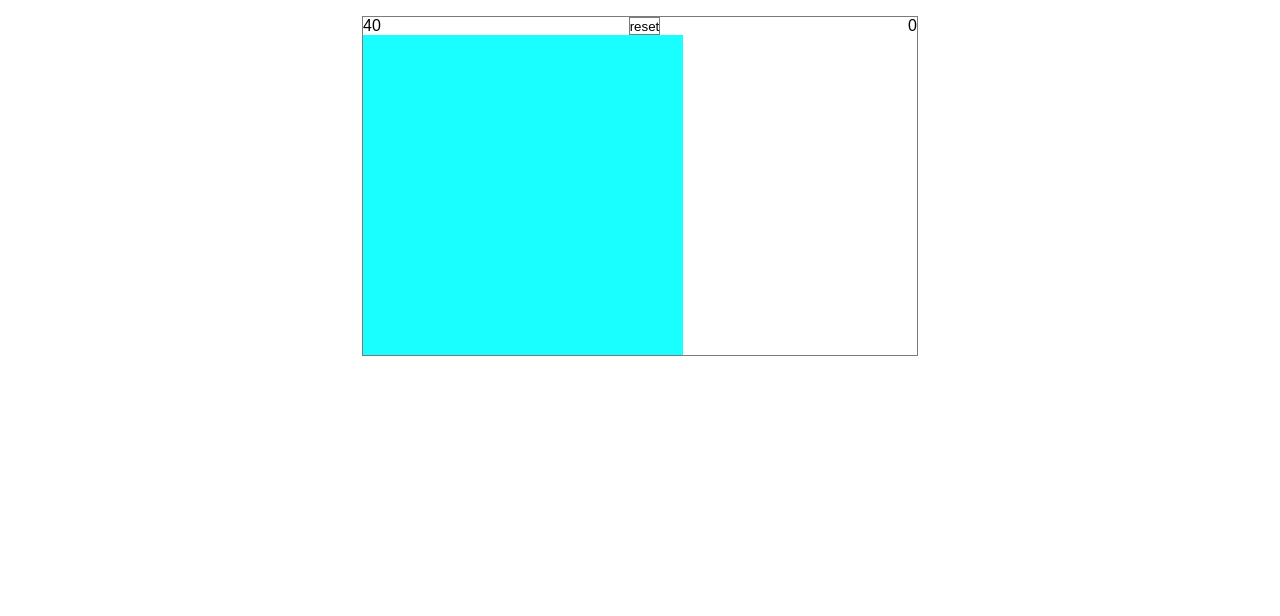
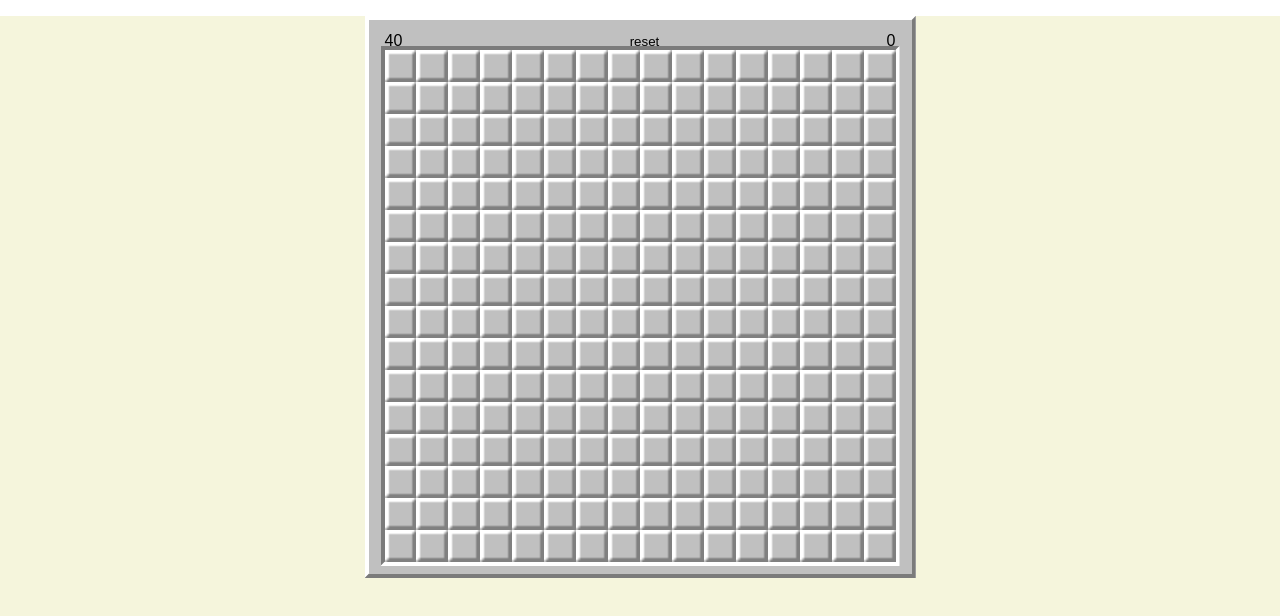
Before and after one commit to irina-mokh/sapper, a React (Create React App) app: page / in a window 1280 px wide. Shown: the top 616 px of the page. Built offline with nearby package versions, Linux system fonts and the light colour scheme.

Commit message:
feat: board styles

```diff
--- a/src/components/App/App.scss
+++ b/src/components/App/App.scss
@@ -1,10 +1,14 @@
 @use '../../styles/vars';
 
 .app {
-  max-width: 556px;
+  background-color: beige;
+  height: 100vh;
+}
+.game {
   margin: 1em auto;
-  border: 1px solid vars.$gray;
-
+  padding: 1em 20px;
+  max-width: 551px;
+  background-color: vars.$gray;
 }
 .header {
   display: flex;
--- a/src/components/App/index.tsx
+++ b/src/components/App/index.tsx
@@ -8,6 +8,7 @@ export const App = () => {
   const { isActive, mines } = useSelector((state: RootState) => state.game);
   return (
     <div className="app">
+      <div className="game shadow">
         <header className="header">
           <div>{mines}</div>
           <Button></Button>
@@ -15,6 +16,7 @@ export const App = () => {
         </header>
         <Board />
       </div>
+    </div>
   );
 };
 
--- a/src/components/Board/Board.scss
+++ b/src/components/Board/Board.scss
@@ -1,45 +1,10 @@
+@use '../../styles/vars';
+
+.board {
+
+}
 .row {
 	display: flex;
+	justify-content: center;
+	margin: 0 auto;
 }
-
-.cell {
-	display: block;
-	text-align: center;
-	width: 20px;
-	height: 20px;
-	position: relative;
-
-
-
-	&_flag {
-		border: 1px solid red;
-	}
-
-	&_question {
-		border: 1px solid blue;
-	}
-
-	&_hidden {
-		&::after {
-			z-index: 2;
-			content: '';
-			position: absolute;
-			top: 0;
-			left: 0;
-			bottom: 0;
-			right: 0;
-			opacity: 0.9;
-			display: block;
-			background-color: aqua;
-		}
-	}
-
-}
-
-// .board {
-// 	&_open {
-// 		.cell_hidden::after{
-// 			display: none;
-// 		}
-// 	}
-// }
--- a/src/components/Board/index.tsx
+++ b/src/components/Board/index.tsx
@@ -16,5 +16,5 @@ export const Board = () => {
       </ul>
     );
   });
-  return <main className="board">{rows}</main>;
+  return <main className="board shadow_inside">{rows}</main>;
 };
--- a/src/components/Cell/Cell.scss
+++ b/src/components/Cell/Cell.scss
@@ -0,0 +1,82 @@
+@use '../../styles/vars';
+
+.cell {
+	position: relative;
+	width: 2em;
+	height: 2em;
+	cursor: pointer;
+	list-style: none;
+	&:hover {
+		box-shadow: inset 3px 3px 10px rgba(0, 0, 0, 0.35);
+	}
+
+	&__up, &__down {
+		position: absolute;
+		top: 0;
+		left: 0;
+		width: 100%;
+		height: 100%;
+	}
+	&__up {
+		z-index: 2;
+		content: '';
+		position: absolute;
+		top: 0;
+		left: 0;
+		bottom: 0;
+		right: 0;
+		display: block;
+	}
+	&_flag {
+		border: 1px solid red;
+	}
+
+	&_question {
+		border: 1px solid blue;
+	}
+}
+
+.sprite {
+	&__cell {
+    background-position: -35px -102px;
+		&_hidden {
+			background-position: 0px -102px;
+		}
+		&_flag {
+			background-position: -68px -102px;
+		}
+		&_question {
+			background-position: -102px -102px;
+		}
+  }
+  &__cell-num {
+		&_zero {
+			background-position: -35px -102px;
+		}
+		&_one {
+			background-position: 0px bottom;
+		}
+		&_two {
+			background-position: -35px bottom;
+		}
+		&_three {
+			background-position: -70px bottom;
+		}
+		&_four {
+			background-position: -105px bottom;
+
+		}
+		&_five {
+			background-position: -140px bottom;
+		}
+		&_six {
+			background-position: -175px bottom;
+		}
+		&_seven {
+			background-position: -210px bottom;
+		}
+		&_eight{
+			background-position: -245px bottom;
+		}
+  }
+}
--- a/src/components/Cell/index.tsx
+++ b/src/components/Cell/index.tsx
@@ -12,6 +12,7 @@ import {
   stopGame,
 } from '../../store/gameSlice';
 import { ICell } from '../../types';
+import { generateNumClass } from '../../utils';
 
 type CellProps = {
   cell: ICell,
@@ -85,19 +86,26 @@ export function Cell({ cell, c, r }: CellProps) {
     }
   };
 
+  const [classByVal, setClass] = useState('');
+  useEffect(() => {
+    const newClass =
+      typeof cell.val === 'number'
+        ? generateNumClass('sprite__cell-num_', cell.val)
+        : 'sprite__cell_bomb';
+    setClass(newClass);
+  }, [cell.val]);
   return (
-    <li
-      key={c}
-      className={
-        'cell ' +
-        (mark === 'flag' ? 'cell_flag ' : '') +
-        (mark === 'question' ? 'cell_question ' : '') +
-        (!cell.open ? 'cell_hidden' : '')
-      }
-      onClick={handleCellClick}
-      onContextMenu={handleMark}
-    >
-      {cell.val ? cell.val : ''}
+    <li key={c} className="cell" onClick={handleCellClick} onContextMenu={handleMark}>
+      {!cell.open && (
+        <p
+          className={
+            'cell__up sprite sprite__cell_hidden ' +
+            (mark === 'flag' ? 'sprite__cell_flag ' : '') +
+            (mark === 'question' ? 'sprite__cell_question ' : '')
+          }
+        ></p>
+      )}
+      <p className={'cell__down sprite sprite__cell-num  ' + classByVal}></p>
     </li>
   );
 }
--- a/src/styles/_vars.scss
+++ b/src/styles/_vars.scss
@@ -2,4 +2,5 @@ $mediumScreen: 992px;
 $smallScreen: 576px;
 $white: #FFFFFF;
 $black: #000000;
-$gray: #7B7B7B;
+$gray: #C0C0C0;
+$darkGray: #7B7B7B;
--- a/src/styles/global.scss
+++ b/src/styles/global.scss
@@ -23,3 +23,55 @@ body {
   clip: rect(0 0 0 0);
   overflow: hidden;
 }
+
+
+.sprite {
+  background-image: url('../assets/minesweeper-sprites_9TPZzv3.png');
+  background-size: 278px;
+}
+
+.shadow {
+  position: relative;
+  &::before, &::after {
+    content: '';
+    position: absolute;
+    top: 0;
+    right: 0;
+    bottom: 0;
+    left: 0;
+  }
+  &::before {
+    clip-path: polygon(100% 0, 100% 100%, 0 100%);
+    box-shadow: inset -4px -4px 0px vars.$darkGray;
+  }
+
+  &::after {
+    box-shadow: inset 4px 4px 0px vars.$white;
+    clip-path: polygon(0% 0, 100% 0%, 0% 100%);
+  }
+  ;
+}
+
+.shadow_inside {
+  position: relative;
+  &::before, &::after {
+    content: '';
+    position: absolute;
+    top: -4px;
+    right: -4px;
+    bottom: -4px;
+    left: -4px;
+  }
+  &::before {
+    clip-path: polygon(0% 0, 100% 0%, 0% 100%);
+    box-shadow:
+      inset 4px 4px 0px vars.$darkGray;
+  }
+
+  &::after {
+    box-shadow: inset -4px -4px 0px vars.$white;
+    clip-path: polygon(100% 0, 100% 100%, 0 100%);
+
+  }
+
+}
--- a/src/styles/index.scss
+++ b/src/styles/index.scss
@@ -2,3 +2,4 @@
 @use './vars.scss';
 @use '../components/App/App.scss';
 @use '../components/Board/Board.scss';
+@use '../components/Cell/Cell.scss';
--- a/src/utils/index.tsx
+++ b/src/utils/index.tsx
@@ -62,3 +62,23 @@ export const generateData = (rowStart: number, colStart: number) => {
   // board[rowStart][colStart].open = true;
   return board;
 };
+
+type INums = {
+  [key: number]: string,
+};
+const NUMS: INums = {
+  0: 'zero',
+  1: 'one',
+  2: 'two',
+  3: 'three',
+  4: 'four',
+  5: 'five',
+  6: 'six',
+  7: 'seven',
+  8: 'eight',
+  9: 'nine',
+};
+
+export const generateNumClass = (text: string, n: number) => {
+  return text + NUMS[n];
+};
```
Lines whose indentation alone changed are shown as unchanged.
